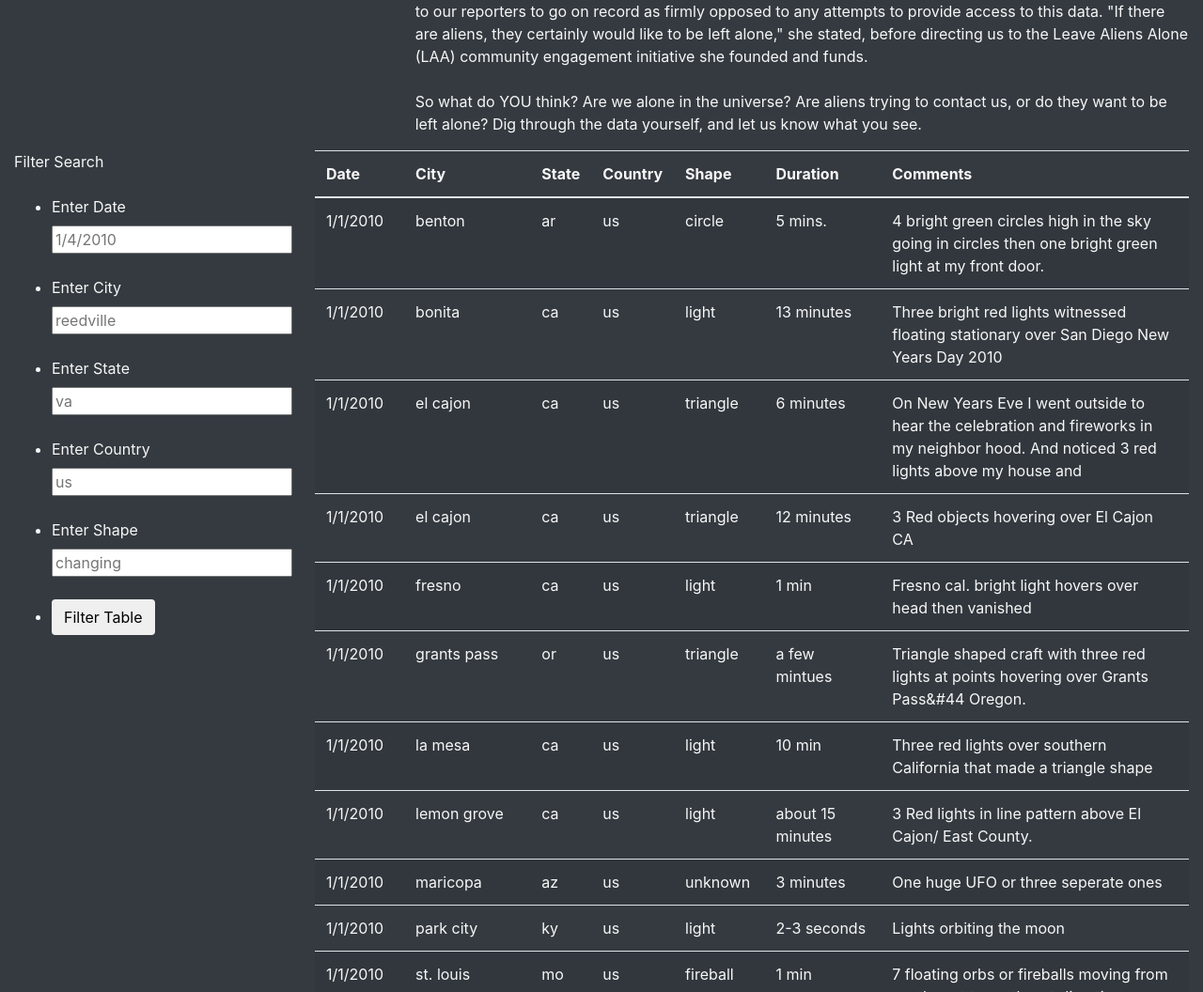
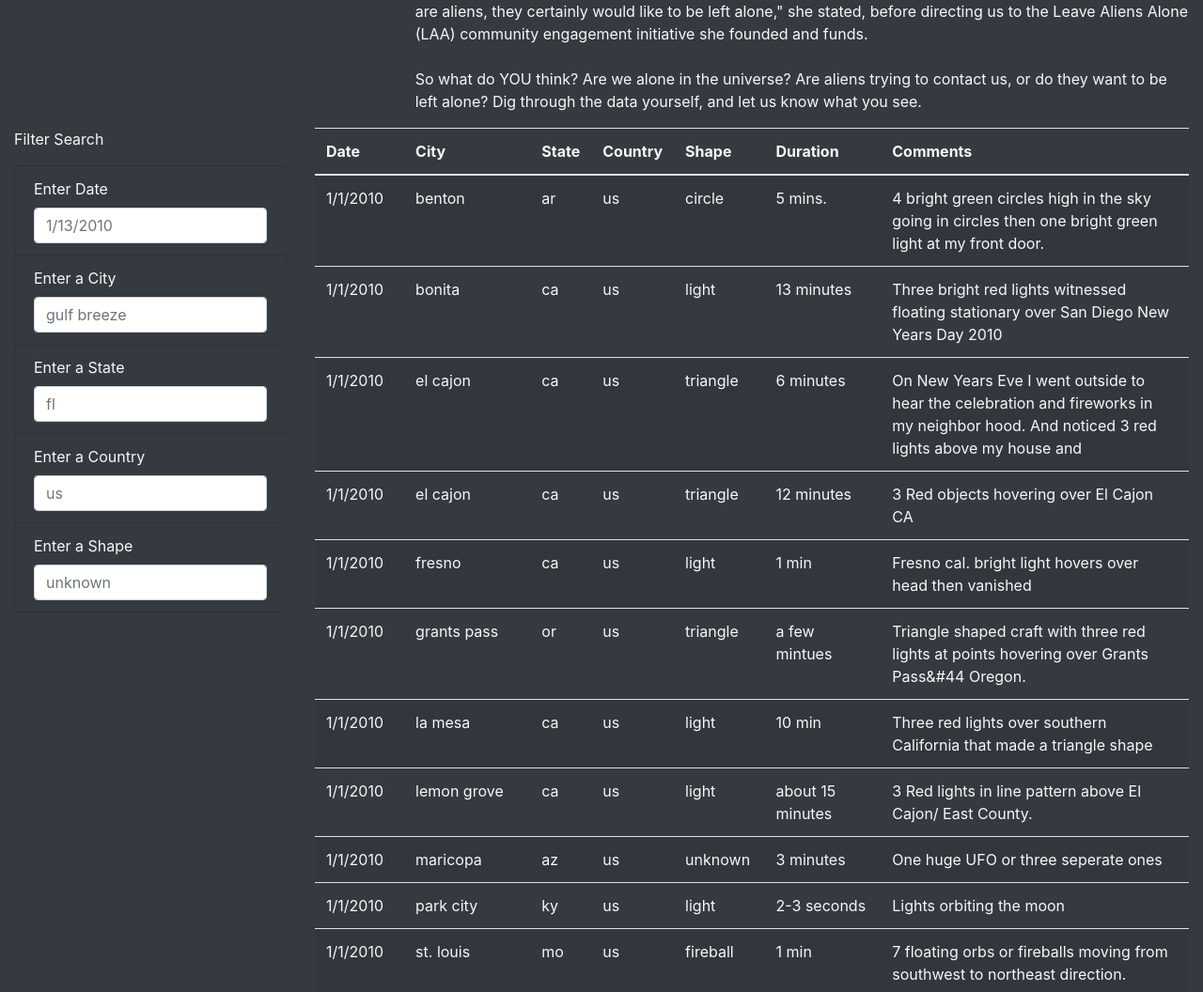
Before and after one commit to i-zzya/UFOs, a plain HTML site: page index.html in a window 1280 px wide. Shown: the part 603-1659 px from the top of the page at 94% size. Drawn offline with nearby package versions, Linux system fonts and the light colour scheme.

Commit message:
Add files via upload

```diff
--- a/index.html
+++ b/index.html
@@ -4,7 +4,7 @@
     <meta charset="UTF-8">
     <meta http-equiv="X-UA-Compatible" content="IE=edge">
     <meta name="viewport" content="width=device-width, initial-scale=1.0">
-    <title>Document</title>
+    <title>UFO finder</title>
     <link
       rel="stylesheet"
       href="https://maxcdn.bootstrapcdn.com/bootstrap/4.0.0/css/bootstrap.min.css"
@@ -13,83 +13,83 @@
     />
     <link rel="stylesheet" href="static/css/style.css">
 </head>
-<<body class="bg-dark">>
+<body class="bg-dark">
     <div class="wrapper">
         <nav class="navbar navbar-dark bg-dark navbar-expand-lg">
             <a class="navbar-brand" href="index.html">UFO Sightings</a>
         </nav>
-    </div>
         <div class="jumbotron">
-        <h1 class="display-4">The Truth is Out There</h1>
+            <h1 class="display-4"> The Truth Is Out There</h1>
         </div>
         <div class="container-fluid">
             <div class="row">
                 <div class="col-md-4">
-            <h3>UFO Sightings: Fact of Fancy? <br> <small>Ufologists Weigh In</small></h3>
+                    <h3>UFO Sightings: Fact or Fancy? <br><small>Ufologists Weigh In</small></h3>
                 </div>
                 <div class="col-md-8">
                     <p>
-              Are we alone in the universe? For millennia, humans have turned to the sky to answer this question. Now, thanks to research generously funded by W. Avy, a UFO-enthusiast and amateur ufologist, we can supplement our sky-searching with data analysis.<br><br>"The release of this analysis is well-timed: It coincides with the celebration of World UFO Day, which is a moment for ufologists around the world to connect, relax, and sample a range of UFO-themed snacks," said Dr. Ursula F. Olivier, the world's preeminent expert on circular sightings. "Citizen-scientists can be especially helpful in both cataloguing sightings—which is hugely helpful for us in our search for aliens—and in helping us celebrate the work that has already been done, such as this data visualization project, which will help us raise awareness of the ubiquity of sightings!"<br><br>Not everyone is ready to celebrate, however. Local CEO and vocal anti-alien activist V. Isualize reached out to our reporters to go on record as firmly opposed to any attempts to provide access to this data. "If there are aliens, they certainly would like to be left alone," she stated, before directing us to the Leave Aliens Alone (LAA) community engagement initiative she founded and funds.<br><br>So what do YOU think? Are we alone in the universe? Are aliens trying to contact us, or do they want to be left alone? Dig through the data yourself, and let us know what you see.
-
-
+                        Are we alone in the universe? For millennia, humans have turned to the sky to answer this question. Now, thanks to research generously funded by W. Avy, a UFO-enthusiast and amateur ufologist, we can supplement our sky-searching with data analysis.
+                        <br><br>
+                        "The release of this analysis is well-timed: It coincides with the celebration of World UFO Day, which is a moment for ufologists around the world to connect, relax, and sample a range of UFO-themed snacks," said Dr. Ursula F. Olivier, the world's preeminent expert on circular sightings. "Citizen-scientists can be especially helpful in both cataloguing sightings—which is hugely helpful for us in our search for aliens—and in helping us celebrate the work that has already been done, such as this data visualization project, which will help us raise awareness of the ubiquity of sightings!"
+                        <br><br>
+                        Not everyone is ready to celebrate, however. Local CEO and vocal anti-alien activist V. Isualize reached out to our reporters to go on record as firmly opposed to any attempts to provide access to this data. "If there are aliens, they certainly would like to be left alone," she stated, before directing us to the Leave Aliens Alone (LAA) community engagement initiative she founded and funds.
+                        <br><br>
+                        So what do YOU think? Are we alone in the universe? Are aliens trying to contact us, or do they want to be left alone? Dig through the data yourself, and let us know what you see.
                     </p>
                 </div>
             </div>
         </div>
-
         <div class="container-fluid">
             <div class="row">
                 <div class="col-md-3">
-          <form class="bg-insert-table">
-              <div class="panel-heading">Filter Search</div><br>
-              <ul class="bg-dark">
-                <li class="bg-dark">
+                    <form class="bg-dark">
+                        <p>Filter Search</p>
+                        <ul class="list-group bg-dark">
+                            <li class="list-group-item bg-dark">
                                 <label for="date">Enter Date</label>
-                  <input type="text" placeholder="1/4/2010" id="datetime" />
-                </li><br>
-                <li class="bg-dark">
-                  <label for="city">Enter City</label>
-                  <input type="text" placeholder="reedville" id="cityname" />
-                </li><br>
-                <li class="bg-dark">
-                  <label for="state">Enter State</label>
-                  <input type="text" placeholder="va" id="statename" />
-                </li><br>
-                <li class="bg-dark">
-                  <label for="country">Enter Country</label>
-                  <input type="text" placeholder="us" id="countryname" />
-                </li><br>
-                <li class="bg-dark">
-                  <label for="shape">Enter Shape</label>
-                  <input type="text" placeholder="changing" id="shapename" />
-                </li><br>
-                <li class="bg-dark">
-                   <button id="filter-btn" type="submit" class="btn btn-default">Filter Table</button>
+                                <input type="text" class="form-control" placeholder="1/13/2010" id="datetime" />
+                            </li>
+                            <li class="list-group-item bg-dark">
+                                <label for="city">Enter a City</label>
+                                <input type="text" class="form-control" placeholder="gulf breeze" id="city" />
+                            </li>
+                            <li class="list-group-item bg-dark">
+                                <label for="state">Enter a State</label>
+                                <input type="text" class="form-control" placeholder="fl" id="state" />
+                            </li>
+                            <li class="list-group-item bg-dark">
+                                <label for="country">Enter a Country</label>
+                                <input type="text" class="form-control" placeholder="us" id="country" />
+                            </li>
+                            <li class="list-group-item bg-dark">
+                                <label for="shape">Enter a Shape</label>
+                                <input type="text" class="form-control" placeholder="unknown" id="shape" />
                             </li>
                         </ul>
-             </form><br>
+                    </form>
                 </div>
-
                 <div class="col-md-9">
                     <table class="table table-striped">
-            <tbody><thead>
+                        <thead>
                             <tr>
-                  <th class="table-head">Date</th>
-                  <th class="table-head">City</th>
-                  <th class="table-head">State</th>
-                  <th class="table-head">Country</th>
-                  <th class="table-head">Shape</th>
-                  <th class="table-head">Duration</th>
-                  <th class="table-head">Comments</th>
+                                <th>Date</th>
+                                <th>City</th>
+                                <th>State</th>
+                                <th>Country</th>
+                                <th>Shape</th>
+                                <th>Duration</th>
+                                <th>Comments</th>
                             </tr>
                         </thead>
+                        <tbody>
+
+
                         </tbody>
                     </table>
                 </div>
             </div>
         </div>
-
-
+    </div>
     <script src="https://cdnjs.cloudflare.com/ajax/libs/d3/4.11.0/d3.js"></script>
     <script src="static/js/data.js"></script>
     <script src="static/js/app.js"></script>
```
Lines whose indentation alone changed are shown as unchanged.
